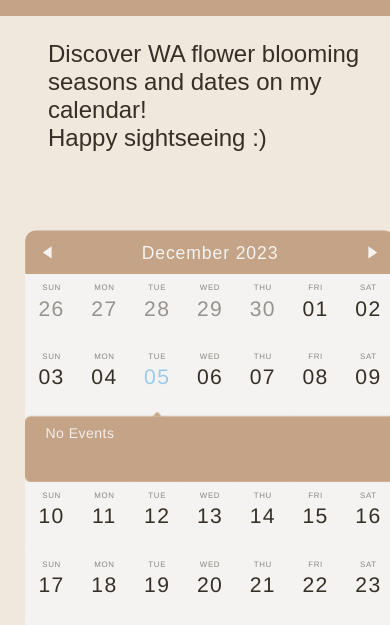
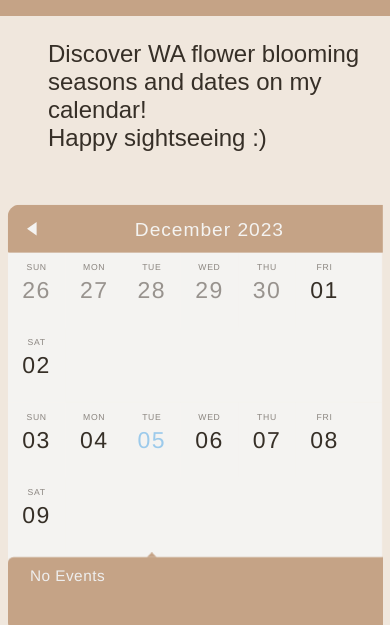
Before and after one commit to dots-deer/flowers, a plain HTML site: page index.html in a window 390 px wide. Shown: the part 87-712 px from the top of the page. Drawn offline with nearby package versions, Linux system fonts and the light colour scheme; a web font is replaced by a local one.

Commit message:
beta 1.2

```diff
--- a/style.css
+++ b/style.css
@@ -540,9 +540,10 @@ margin: 0 auto;
 
 
 
-@media only screen and (max-width: 43rem) {
-  /* Styles for screens up to 600 pixels wide (adjust as needed) */
+@media only screen and (max-width: 600px) {
+  /* Adjust styles for small screens */
   #calendar {
-    scale: 88%;
+    width: 100%; /* Make the calendar take the full width of the screen */
+    margin: 0;   /* Remove any margin that might be causing the shift */
   }
 }
```
Also changed, not shown: contact.html (+2 -2 lines).
